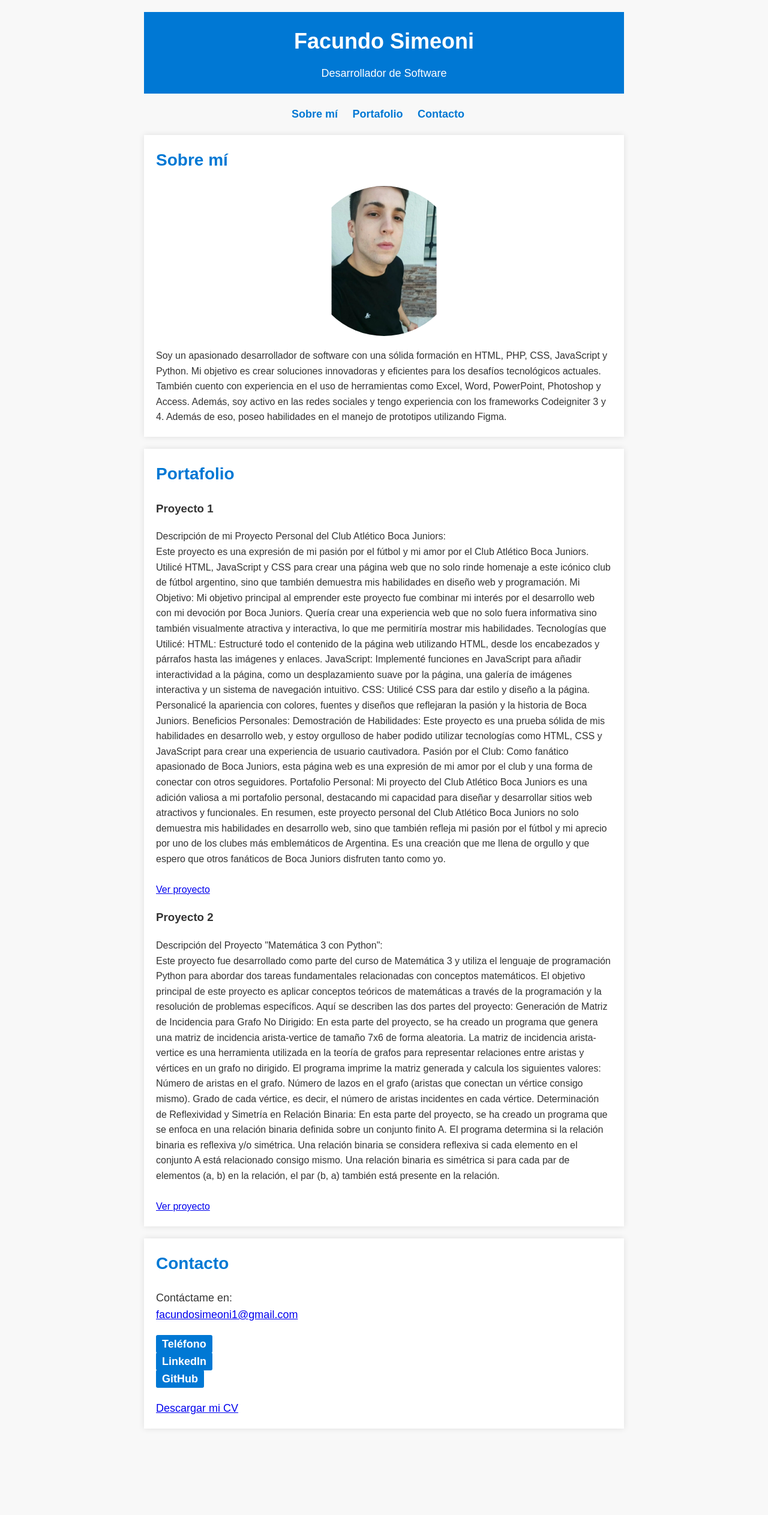
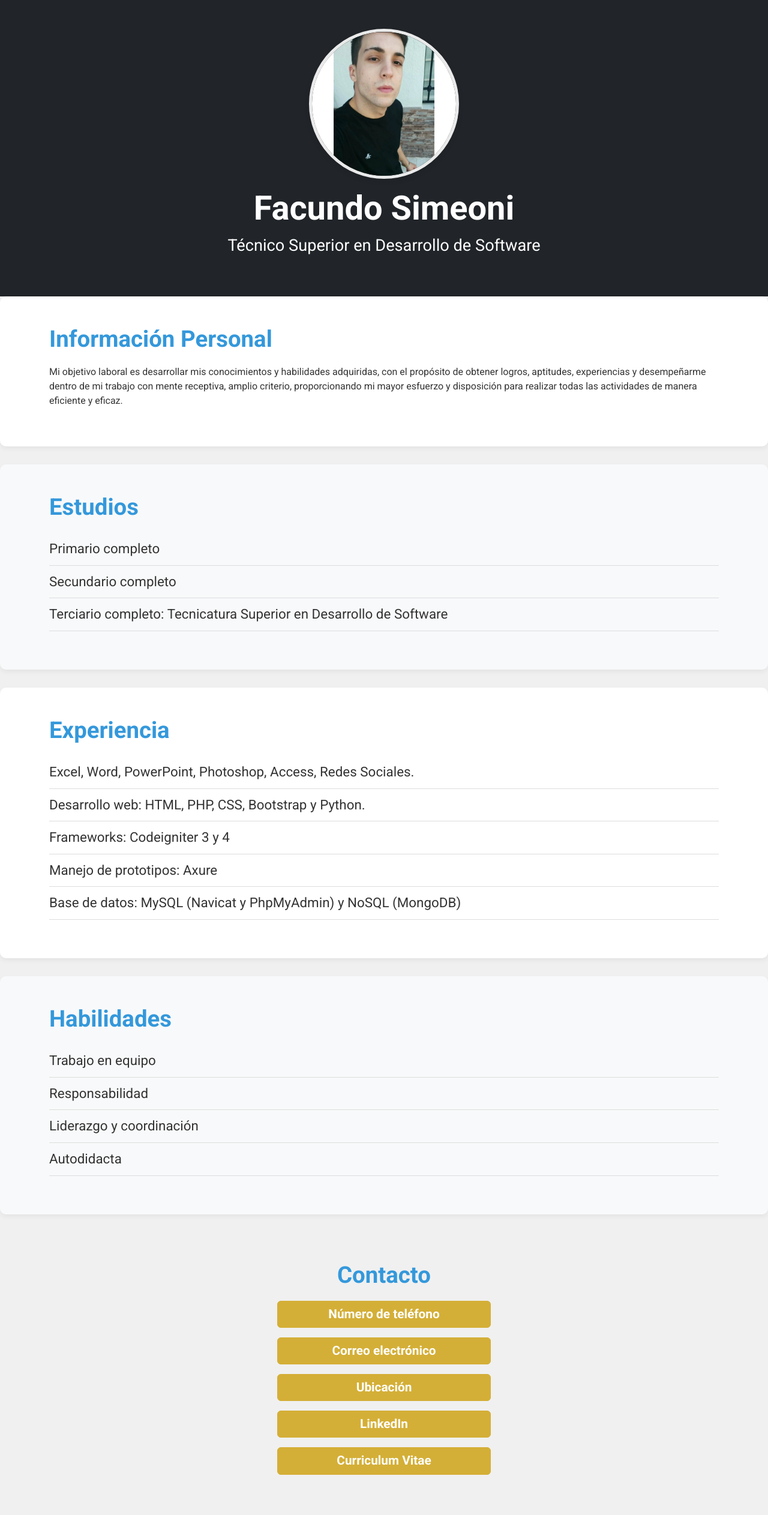
Before and after one commit to facusime/portfolio, a plain HTML site: page index.html in a window 1280 px wide. Shown: the whole page at 60% size. Before the commit the page ends 2421 px from the top, so only its background shows below. Drawn offline with nearby package versions, Linux system fonts and the light colour scheme.

Commit message:
Add files via upload

```diff
--- a/index.html
+++ b/index.html
@@ -3,93 +3,88 @@
 <head>
     <meta charset="UTF-8">
     <meta name="viewport" content="width=device-width, initial-scale=1.0">
+    <title>Portfolio de Facundo Simeoni</title>
+    <!-- Bootstrap CSS -->
+    <link href="https://cdn.jsdelivr.net/npm/bootstrap@5.3.0/dist/css/bootstrap.min.css" rel="stylesheet">
+    <!-- Estilos personalizados -->
     <link rel="stylesheet" href="styles.css">
-    <title>Facundo Simeoni - Portfolio</title>
 </head>
 <body>
-    <header>
-        <h1>Facundo Simeoni</h1>
-        <p>Desarrollador de Software</p>
+    <!-- Sección del encabezado -->
+    <header class="bg-dark text-white text-center py-5">
+        <div class="container">
+            <img src="mi_foto.jpeg" alt="Foto de Facundo Simeoni" class="rounded-circle img-fluid mb-3" width="150">
+            <h1>Facundo Simeoni</h1>
+            <p>Técnico Superior en Desarrollo de Software</p>
+        </div>
     </header>
 
-    <nav>
-        <ul>
-            <li><a href="#about">Sobre mí</a></li>
-            <li><a href="#portfolio">Portafolio</a></li>
-            <li><a href="#contact">Contacto</a></li>
-        </ul>
-    </nav>
-
-   <section id="about">
-    <h2>Sobre mí</h2>
-    <img src="mi_foto.jpeg" alt="Facundo Simeoni">
-    <p>Soy un apasionado desarrollador de software con una sólida formación en HTML, PHP, CSS, JavaScript y Python. Mi objetivo es crear soluciones innovadoras y eficientes para los desafíos tecnológicos actuales.    </p>
-
-
-        <p>También cuento con experiencia en el uso de herramientas como Excel, Word, PowerPoint, Photoshop y Access. Además, soy activo en las redes sociales y tengo experiencia con los frameworks Codeigniter 3 y 4. Además de eso, poseo habilidades en el manejo de prototipos utilizando Figma.</p>
-
-</section>
-
-
-    <section id="portfolio">
-        <h2>Portafolio</h2>
-        <div class="project">
-            <h3>Proyecto 1</h3>
-            <p>Descripción de mi Proyecto Personal del Club Atlético Boca Juniors: <br>
-
-Este proyecto es una expresión de mi pasión por el fútbol y mi amor por el Club Atlético Boca Juniors. Utilicé HTML, JavaScript y CSS para crear una página web que no solo rinde homenaje a este icónico club de fútbol argentino, sino que también demuestra mis habilidades en diseño web y programación.
-
-Mi Objetivo:
-Mi objetivo principal al emprender este proyecto fue combinar mi interés por el desarrollo web con mi devoción por Boca Juniors. Quería crear una experiencia web que no solo fuera informativa sino también visualmente atractiva y interactiva, lo que me permitiría mostrar mis habilidades.
-
-Tecnologías que Utilicé:
-
-HTML: Estructuré todo el contenido de la página web utilizando HTML, desde los encabezados y párrafos hasta las imágenes y enlaces.
-JavaScript: Implementé funciones en JavaScript para añadir interactividad a la página, como un desplazamiento suave por la página, una galería de imágenes interactiva y un sistema de navegación intuitivo.
-CSS: Utilicé CSS para dar estilo y diseño a la página. Personalicé la apariencia con colores, fuentes y diseños que reflejaran la pasión y la historia de Boca Juniors.
-Beneficios Personales:
-
-Demostración de Habilidades: Este proyecto es una prueba sólida de mis habilidades en desarrollo web, y estoy orgulloso de haber podido utilizar tecnologías como HTML, CSS y JavaScript para crear una experiencia de usuario cautivadora.
-Pasión por el Club: Como fanático apasionado de Boca Juniors, esta página web es una expresión de mi amor por el club y una forma de conectar con otros seguidores.
-Portafolio Personal: Mi proyecto del Club Atlético Boca Juniors es una adición valiosa a mi portafolio personal, destacando mi capacidad para diseñar y desarrollar sitios web atractivos y funcionales.
-En resumen, este proyecto personal del Club Atlético Boca Juniors no solo demuestra mis habilidades en desarrollo web, sino que también refleja mi pasión por el fútbol y mi aprecio por uno de los clubes más emblemáticos de Argentina. Es una creación que me llena de orgullo y que espero que otros fanáticos de Boca Juniors disfruten tanto como yo.</p> <br>
-            <a href="https://facusime.github.io/boca_juniors/">Ver proyecto</a>
-        </div>
-        <div class="project">
-            <h3>Proyecto 2</h3>
-            <p>Descripción del Proyecto "Matemática 3 con Python": <br>
-
-Este proyecto fue desarrollado como parte del curso de Matemática 3 y utiliza el lenguaje de programación Python para abordar dos tareas fundamentales relacionadas con conceptos matemáticos. El objetivo principal de este proyecto es aplicar conceptos teóricos de matemáticas a través de la programación y la resolución de problemas específicos. Aquí se describen las dos partes del proyecto:
-
-Generación de Matriz de Incidencia para Grafo No Dirigido:
-
-En esta parte del proyecto, se ha creado un programa que genera una matriz de incidencia arista-vertice de tamaño 7x6 de forma aleatoria.
-La matriz de incidencia arista-vertice es una herramienta utilizada en la teoría de grafos para representar relaciones entre aristas y vértices en un grafo no dirigido.
-El programa imprime la matriz generada y calcula los siguientes valores:
-Número de aristas en el grafo.
-Número de lazos en el grafo (aristas que conectan un vértice consigo mismo).
-Grado de cada vértice, es decir, el número de aristas incidentes en cada vértice.
-Determinación de Reflexividad y Simetría en Relación Binaria:
-
-En esta parte del proyecto, se ha creado un programa que se enfoca en una relación binaria definida sobre un conjunto finito A.
-El programa determina si la relación binaria es reflexiva y/o simétrica.
-Una relación binaria se considera reflexiva si cada elemento en el conjunto A está relacionado consigo mismo.
-Una relación binaria es simétrica si para cada par de elementos (a, b) en la relación, el par (b, a) también está presente en la relación.</p> <br>
-            <a href="https://www.github.com/facusime/matematica3/">Ver proyecto</a>
+    <!-- Sección de información personal -->
+    <section id="informacion-personal" class="py-5">
+        <div class="container">
+            <h2>Información Personal</h2>
+            <p>
+                Mi objetivo laboral es desarrollar mis conocimientos y habilidades adquiridas, con el propósito de obtener logros, aptitudes, experiencias y desempeñarme dentro de mi trabajo con mente receptiva, amplio criterio, proporcionando mi mayor esfuerzo y disposición para realizar todas las actividades de manera eficiente y eficaz.
+            </p>
         </div>
     </section>
 
-   <section id="contact">
-    <h2>Contacto</h2>
-    <p>Contáctame en: <br>
-        <a href="mailto:facundosimeoni1@gmail.com">facundosimeoni1@gmail.com</a></p>
-    <p>
-        <a class="contact-button" href="tel:+5492646293463">Teléfono</a> <br>
-        <a class="contact-button" href="https://www.linkedin.com/in/facundo-simeoni-73ab5628b" target="_blank">LinkedIn</a> <br>
-        <a class="contact-button" href="https://github.com/facusime" target="_blank">GitHub</a> <br>
-    </p>
-    <p><a href="cv_facundo_simeoni.pdf" download>Descargar mi CV</a></p>
-</section>
+    <!-- Sección de estudios -->
+    <section id="estudios" class="bg-light py-5">
+        <div class="container">
+            <h2>Estudios</h2>
+            <ul>
+                <li>Primario completo</li>
+                <li>Secundario completo</li>
+                <li>Terciario completo: Tecnicatura Superior en Desarrollo de Software</li>
+            </ul>
+        </div>
+    </section>
 
+    <!-- Sección de experiencia -->
+    <section id="experiencia" class="py-5">
+        <div class="container">
+            <h2>Experiencia</h2>
+            <ul>
+                <li>Excel, Word, PowerPoint, Photoshop, Access, Redes Sociales.</li>
+                <li>Desarrollo web: HTML, PHP, CSS, Bootstrap y Python.</li>
+                <li>Frameworks: Codeigniter 3 y 4</li>
+                <li>Manejo de prototipos: Axure</li>
+                <li>Base de datos: MySQL (Navicat y PhpMyAdmin) y NoSQL (MongoDB)</li>
+            </ul>
+        </div>
+    </section>
+
+    <!-- Sección de habilidades -->
+    <section id="habilidades" class="bg-light py-5">
+        <div class="container">
+            <h2>Habilidades</h2>
+            <ul>
+                <li>Trabajo en equipo</li>
+                <li>Responsabilidad</li>
+                <li>Liderazgo y coordinación</li>
+                <li>Autodidacta</li>
+            </ul>
+        </div>
+    </section>
+
+    <!-- Sección de contacto -->
+    <section id="contacto" class="py-5">
+        <div class="container text-center">
+            <h2>Contacto</h2>
+            <div class="row justify-content-center">
+                <div class="col-md-4">
+                    <a href="tel:+542646293463" class="btn btn-primary w-100 mb-3">Número de teléfono</a>
+                    <a href="mailto:facundosimeoni1@gmail.com" class="btn btn-primary w-100 mb-3">Correo electrónico</a>
+                    <a href="https://www.google.com/maps/place/San+Juan,+Argentina" target="_blank" class="btn btn-primary w-100 mb-3">Ubicación</a>
+                    <a href="https://www.linkedin.com/in/facundosimeoni" target="_blank" class="btn btn-primary w-100 mb-3">LinkedIn</a>
+                    <a href="facundo_cv.pdf" target="_blank" class="btn btn-primary w-100 mb-3">Curriculum Vitae</a>
+                </div>
+            </div>
+        </div>
+    </section>
+
+    <!-- Bootstrap JS -->
+    <script src="https://cdn.jsdelivr.net/npm/bootstrap@5.3.0/dist/js/bootstrap.bundle.min.js"></script>
 </body>
 </html>
--- a/styles.css
+++ b/styles.css
@@ -1,144 +1,112 @@
-/* Reset de estilos para eliminar márgenes y rellenos predeterminados */
-body, h1, h2, p, ul, li {
-    margin: 0;
-    padding: 0;
-}
+/* Fuente personalizada */
+@import url('https://fonts.googleapis.com/css2?family=Roboto:wght@400;700&display=swap');
 
-/* Estilo del cuerpo y fuente */
+/* Estilos globales */
 body {
-    font-family: Arial, sans-serif;
-    background-color: #f8f8f8;
-    color: #333;
-    line-height: 1.6;
-    margin: 0 auto;
-    max-width: 800px; /* Ajusta este valor según tus preferencias */
-    padding: 20px;
+    font-family: 'Roboto', sans-serif;
+    background-color: #f0f0f0; /* Fondo gris claro */
+    color: #333; /* Texto en gris oscuro */
 }
 
 /* Encabezado */
 header {
-    background-color: #0078d4;
+    background-color: #1e1e2f; /* Negro elegante */
     color: white;
-    text-align: center;
-    padding: 20px;
+    padding: 60px 0;
 }
 
 header h1 {
-    font-size: 36px;
-    margin-bottom: 10px;
+    font-size: 3.5rem; /* Texto más grande */
+    font-weight: 700;
 }
 
 header p {
-    font-size: 18px;
+    font-size: 1.7rem; /* Subtítulo más grande */
+    font-weight: 400;
 }
 
-/* Navegación */
-nav ul {
-    list-style-type: none;
-    text-align: center;
-    margin-top: 20px;
+/* Sección de información personal */
+section {
+    margin-bottom: 40px;
 }
 
-nav ul li {
-    display: inline;
-    margin-right: 20px;
+h2 {
+    color: #3498db; /* Azul llamativo */
+    font-size: 2.4rem;
+    font-weight: 700;
+    margin-bottom: 20px;
 }
 
-nav ul li a {
-    text-decoration: none;
-    color: #0078d4;
-    font-weight: bold;
-    font-size: 18px;
-    transition: color 0.3s ease;
+/* Estilos para las listas */
+ul {
+    list-style: none;
+    padding: 0;
 }
 
-nav ul li a:hover {
-    color: #005ea2;
+ul li {
+    font-size: 1.4rem;
+    padding: 10px 0;
+    border-bottom: 1px solid #ddd;
 }
 
 /* Secciones */
-section {
-    background-color: white;
-    padding: 20px;
-    margin: 20px 0;
-    box-shadow: 0px 0px 10px rgba(0, 0, 0, 0.1);
+#informacion-personal, #estudios, #experiencia, #habilidades {
+    background-color: #ffffff; /* Fondo blanco */
+    padding: 40px;
+    box-shadow: 0 4px 8px rgba(0, 0, 0, 0.05); /* Sombra suave */
+    border-radius: 10px;
+    margin-bottom: 30px; /* Separación entre secciones */
 }
 
-/* Encabezados de sección */
-section h2 {
-    font-size: 28px;
-    color: #0078d4;
-    margin-bottom: 20px;
+/* Botones de contacto */
+.btn-primary {
+    background-color: #d4af37; /* Dorado */
+    border-color: #d4af37;
+    font-size: 1.3rem;
+    font-weight: 700;
+    color: white;
+    transition: background-color 0.3s ease, transform 0.2s ease; /* Transición suave */
+}
+
+.btn-primary:hover {
+    background-color: #c49b31; /* Dorado más oscuro */
+    transform: scale(1.05); /* Aumenta el tamaño al pasar el cursor */
 }
 
 /* Imagen de perfil */
-#about img {
-    width: 250px;
-    height: auto;
-    border-radius: 50%;
-    display: block;
-    margin: 0 auto 20px;
+img {
+    border: 5px solid #eaeaea; /* Borde gris claro */
+    box-shadow: 0 4px 8px rgba(0, 0, 0, 0.1); /* Sombra alrededor de la imagen */
+    width: 250px; /* Tamaño más grande */
+    height: 250px;
+    object-fit: cover;
+    border-radius: 50%; /* Imagen redonda */
 }
 
-/* Enlaces de proyectos */
-.Project {
-    border: 1px solid #ddd;
-    padding: 10px;
-    margin: 10px 0;
-    background-color: #f5f5f5;
+/* Ajustes para el layout en dispositivos móviles */
+@media (max-width: 768px) {
+    header h1 {
+        font-size: 2.8rem;
+    }
+
+    header p {
+        font-size: 1.3rem;
+    }
+
+    h2 {
+        font-size: 2rem;
+    }
+
+    ul li {
+        font-size: 1.2rem;
+    }
+
+    #informacion-personal, #estudios, #experiencia, #habilidades {
+        padding: 20px;
+    }
+
+    img {
+        width: 180px;
+        height: 180px;
+    }
 }
-
-.Project h3 {
-    font-size: 24px;
-    color: #333;
-    margin-bottom: 10px;
-}
-
-.Project p {
-    font-size: 16px;
-    color: #666;
-    margin-bottom: 10px;
-}
-
-.Project a {
-    text-decoration: none;
-    background-color: #0078d4;
-    color: white;
-    padding: 5px 10px;
-    font-weight: bold;
-    border-radius: 3px;
-    transition: background-color 0.3s ease;
-}
-
-.Project a:hover {
-    background-color: #005ea2;
-    color: white;
-    transform: scale(1.1);
-}
-
-/* Pie de página */
-footer {
-    text-align: center;
-    margin-top: 40px;
-}
-
-/* Estilos específicos para la sección de contacto */
-#contact p {
-    font-size: 18px;
-    margin-top: 20px;
-}
-.contact-button {
-    text-decoration: none;
-    background-color: #0078d4;
-    color: white;
-    padding: 5px 10px;
-    font-weight: bold;
-    border-radius: 3px;
-    transition: background-color 0.3s ease, transform 0.3s ease;
-    margin-right: 10px;
-}
-
-.contact-button:hover {
-    background-color: #005ea2;
-    transform: scale(1.1); /* Aumenta ligeramente el tamaño al pasar el cursor */
-}
```
